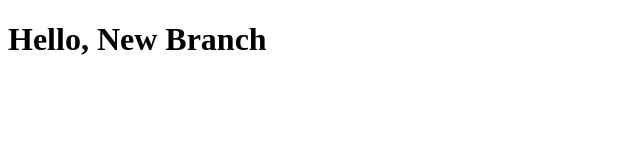
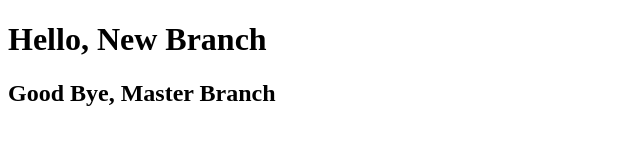
Before and after one commit to yakymenko-d/checkout-branch, a plain HTML site: page index.html in a window 1280 px wide. Shown: the whole page, without its empty margins (0-640 px from the left). Drawn offline with Linux system fonts and the light colour scheme.

Commit message:
add good bye

```diff
--- a/index.html
+++ b/index.html
@@ -6,5 +6,6 @@
 </head>
 <body>
 	<h1>Hello, New Branch</h1>
+	<h2>Good Bye, Master Branch</h2>
 </body>
 </html>
```
